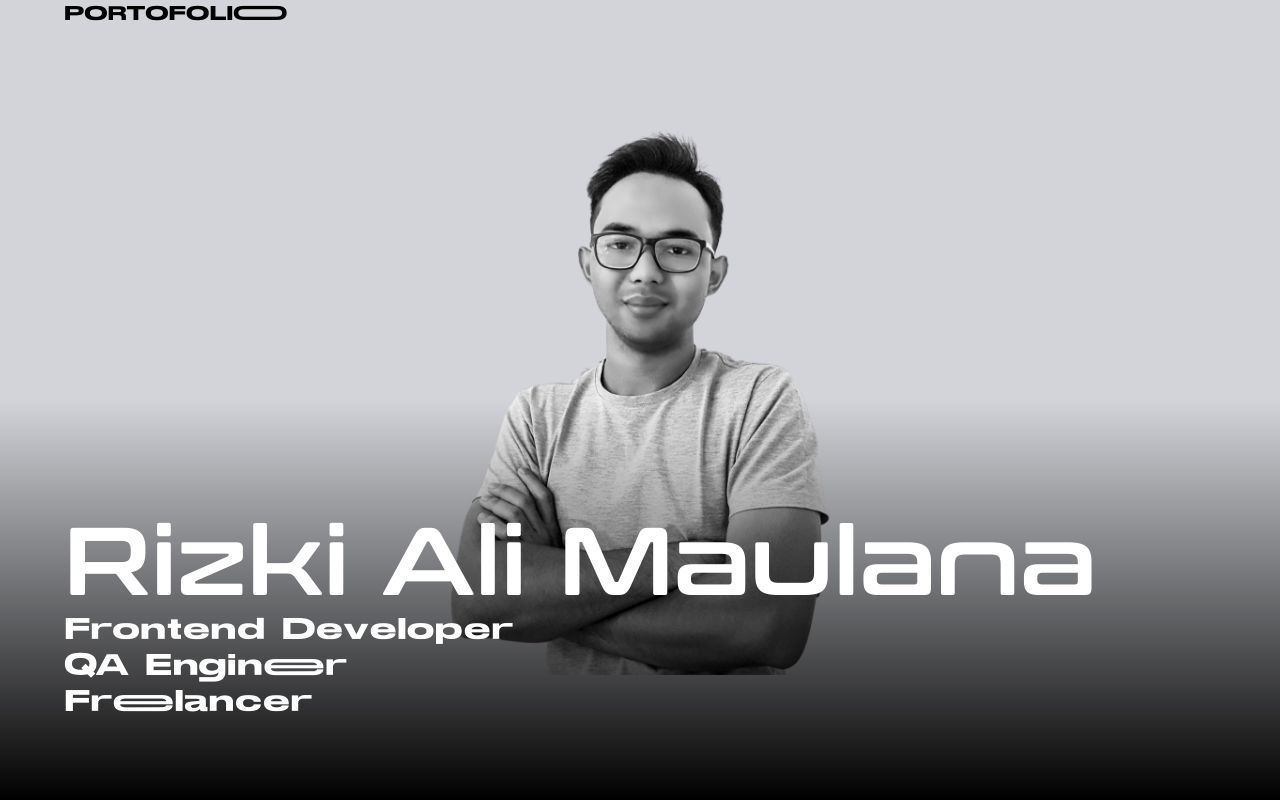
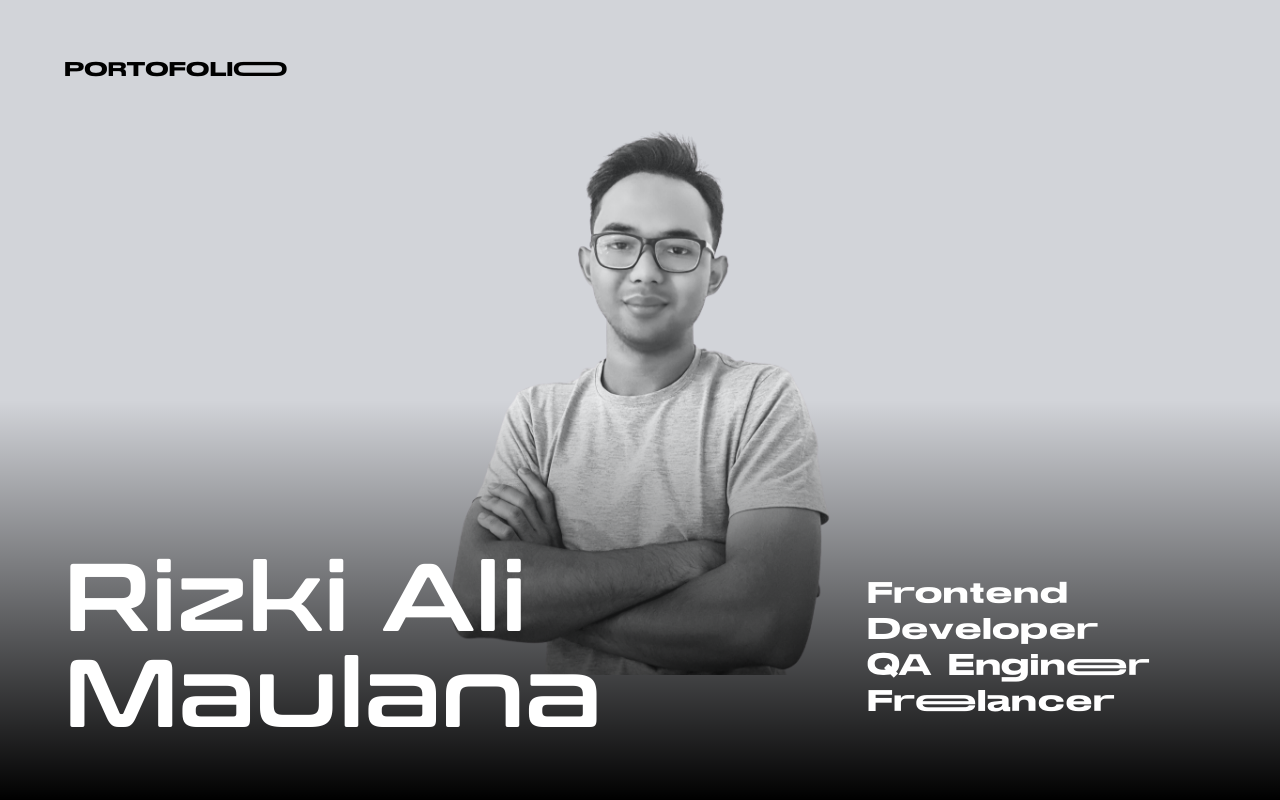
Before and after one commit to rizkialimaulana/portofolio, a Next.js app: page / in a window 1280 px wide. Shown: the top 800 px of the page. Built offline with nearby package versions, Linux system fonts and the light colour scheme; what tailwindcss-text-fill-stroke would draw is missing.

Commit message:
Fix Header

```diff
--- a/components/Header.tsx
+++ b/components/Header.tsx
@@ -12,13 +12,13 @@ const Header = (props: Props) => {
         alt=""
         width={450}
         height={300}
-        className="relative w-[25rem] h-auto"
+        className="relative w-[25rem] h-auto opacity-[0.8] md:opacity-1"
       />
-      <div className="w-full h-full absolute z-10 flex flex-col justify-between">
-        <h1 className="font-Stretch text-left px-8 md:px-16 text-xl">
+      <div className="w-full h-full absolute z-10 md:px-16 px-8 py-10 md:py-14 flex flex-col justify-between">
+        <h1 className="font-Stretch text-left text-xl">
           PORTOFOLIOO
         </h1>
-        <div className="items-end justify-between px-8 md:px-16 pb-20">
+        <div className="md:flex items-center justify-between">
           <h1 className="text-4xl md:text-8xl font-Conthrax text-white">
             Rizki Ali Maulana
           </h1>
```
